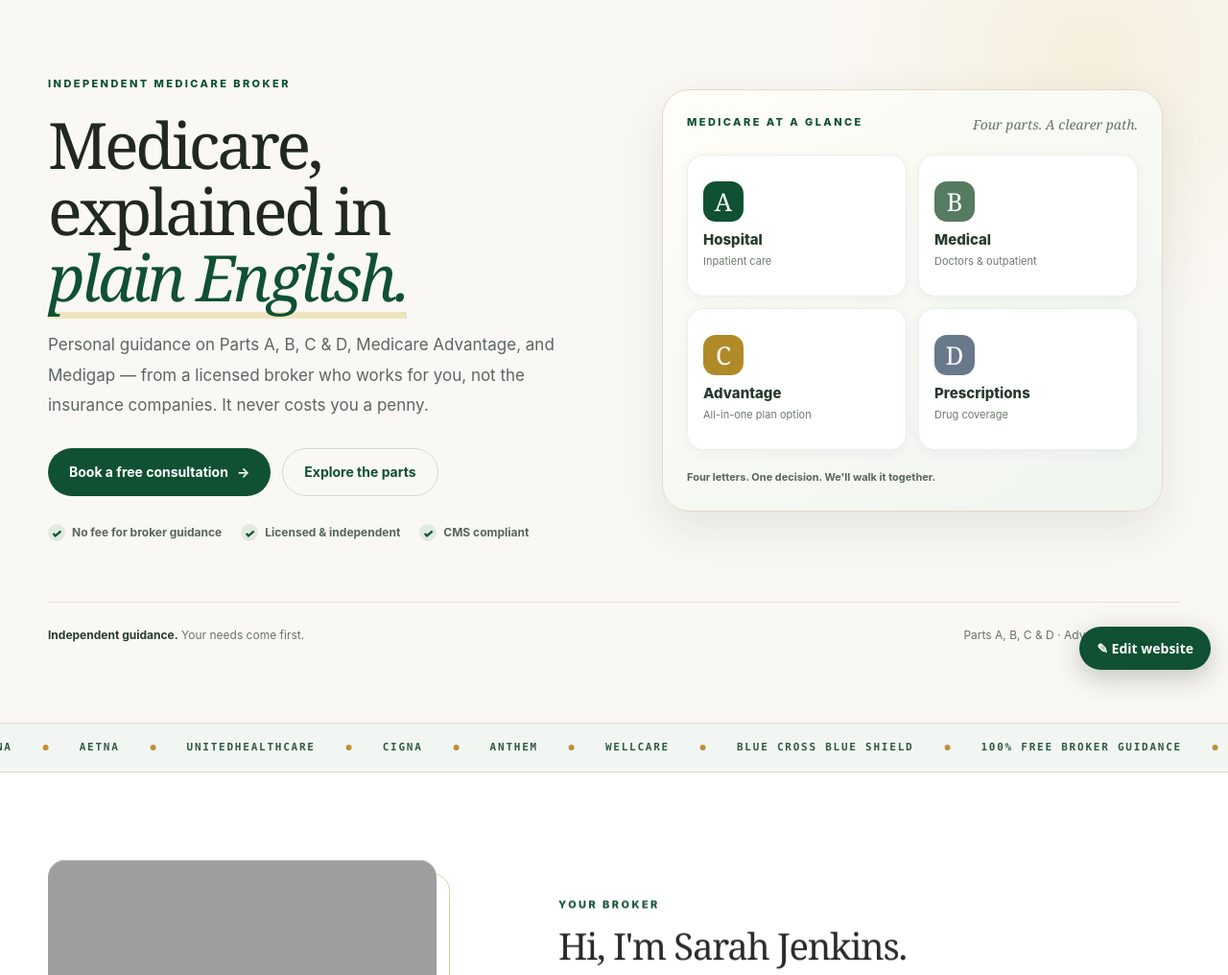
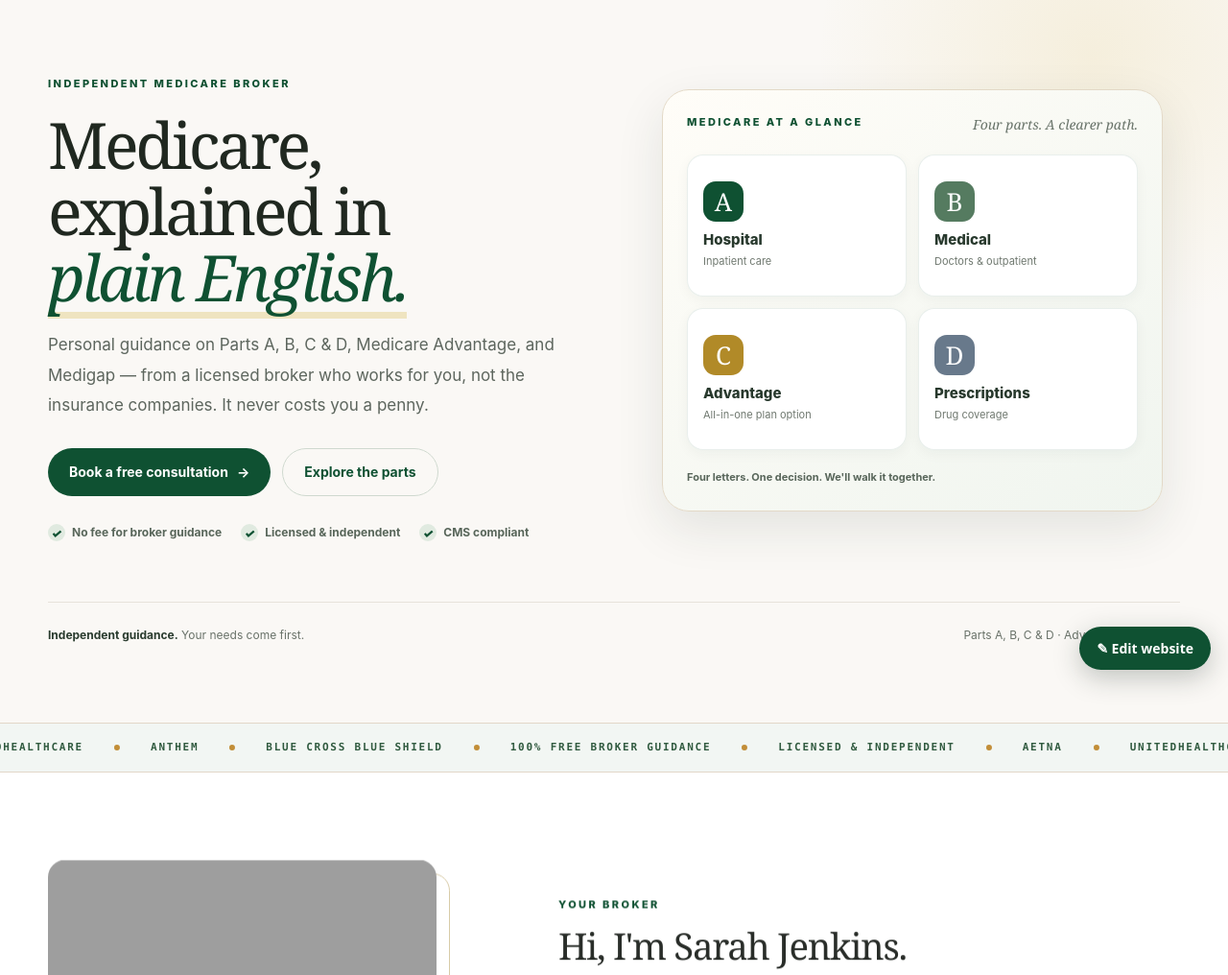
Before and after one commit to insomniavoid1-alt/medicare, a website: page index.html in a window 1280 px wide. Shown: the part 84-1100 px from the top of the page at 96% size. Drawn offline with Linux system fonts and the light colour scheme; grey boxes are pictures that could not be loaded.

Commit message:
Remove selected carriers from homepage banner

```diff
--- a/index.html
+++ b/index.html
@@ -146,7 +146,7 @@
       </div>
     </section>
 
-    <div class="carrier-marquee" data-testid="carrier-marquee" aria-label="Supported carriers"><div class="marquee-track"><span>Mutual of Omaha</span><i></i><span>Humana</span><i></i><span>Aetna</span><i></i><span>UnitedHealthcare</span><i></i><span>Cigna</span><i></i><span>Anthem</span><i></i><span>WellCare</span><i></i><span>Blue Cross Blue Shield</span><i></i><span>100% Free Broker Guidance</span><i></i><span>Licensed &amp; Independent</span><i></i><span aria-hidden="true">Mutual of Omaha</span><i aria-hidden="true"></i><span aria-hidden="true">Humana</span><i aria-hidden="true"></i><span aria-hidden="true">Aetna</span><i aria-hidden="true"></i><span aria-hidden="true">UnitedHealthcare</span><i aria-hidden="true"></i><span aria-hidden="true">Cigna</span><i aria-hidden="true"></i><span aria-hidden="true">Anthem</span><i aria-hidden="true"></i><span aria-hidden="true">WellCare</span><i aria-hidden="true"></i><span aria-hidden="true">Blue Cross Blue Shield</span><i aria-hidden="true"></i><span aria-hidden="true">100% Free Broker Guidance</span><i aria-hidden="true"></i><span aria-hidden="true">Licensed &amp; Independent</span><i aria-hidden="true"></i></div></div>
+    <div class="carrier-marquee" data-testid="carrier-marquee" aria-label="Supported carriers"><div class="marquee-track"><span>Aetna</span><i></i><span>UnitedHealthcare</span><i></i><span>Anthem</span><i></i><span>Blue Cross Blue Shield</span><i></i><span>100% Free Broker Guidance</span><i></i><span>Licensed &amp; Independent</span><i></i><span aria-hidden="true">Aetna</span><i aria-hidden="true"></i><span aria-hidden="true">UnitedHealthcare</span><i aria-hidden="true"></i><span aria-hidden="true">Anthem</span><i aria-hidden="true"></i><span aria-hidden="true">Blue Cross Blue Shield</span><i aria-hidden="true"></i><span aria-hidden="true">100% Free Broker Guidance</span><i aria-hidden="true"></i><span aria-hidden="true">Licensed &amp; Independent</span><i aria-hidden="true"></i></div></div>
 
     <section id="about" class="section broker broker-section" data-testid="broker-section">
       <div class="wrap broker-grid">
```
